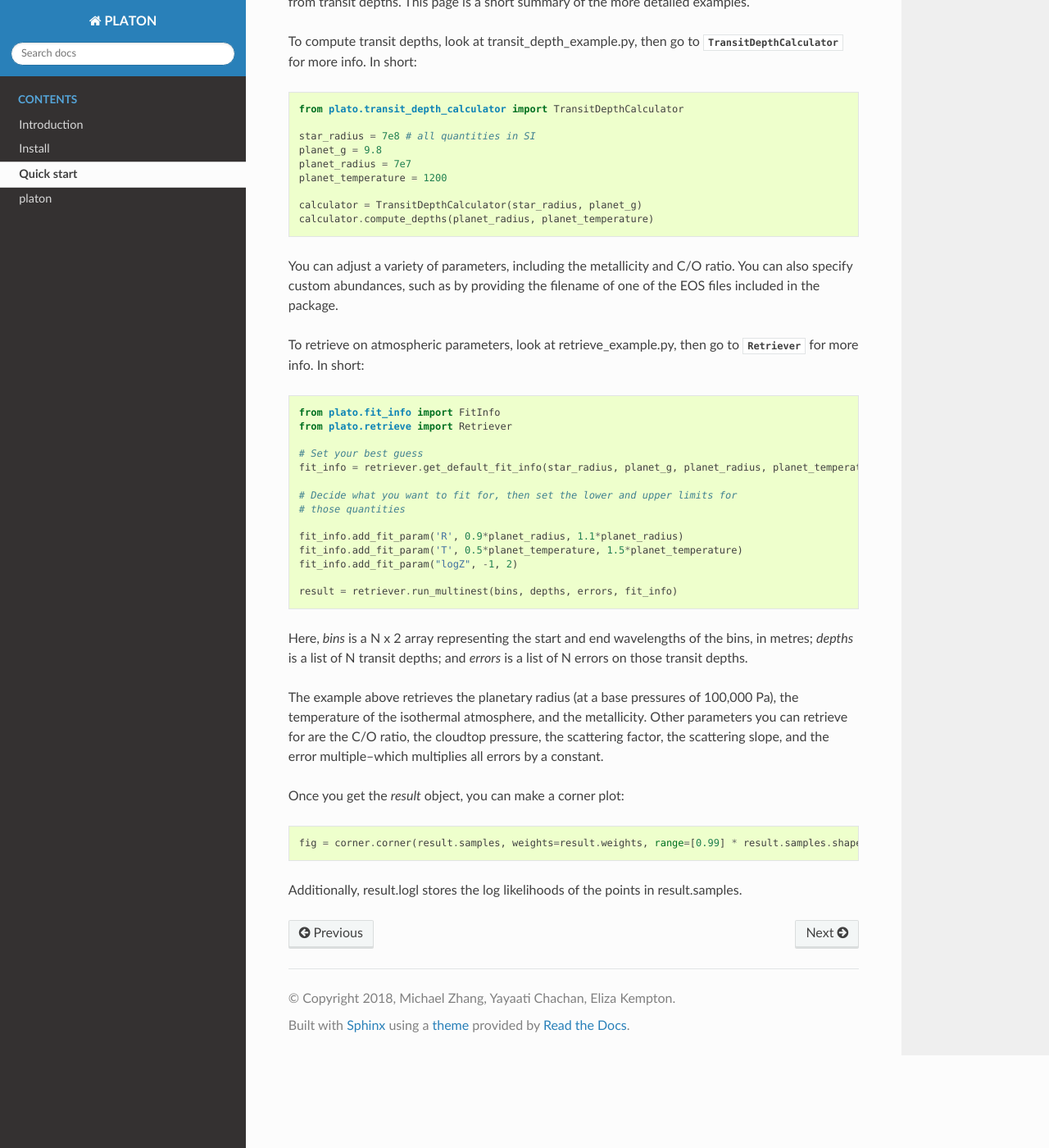
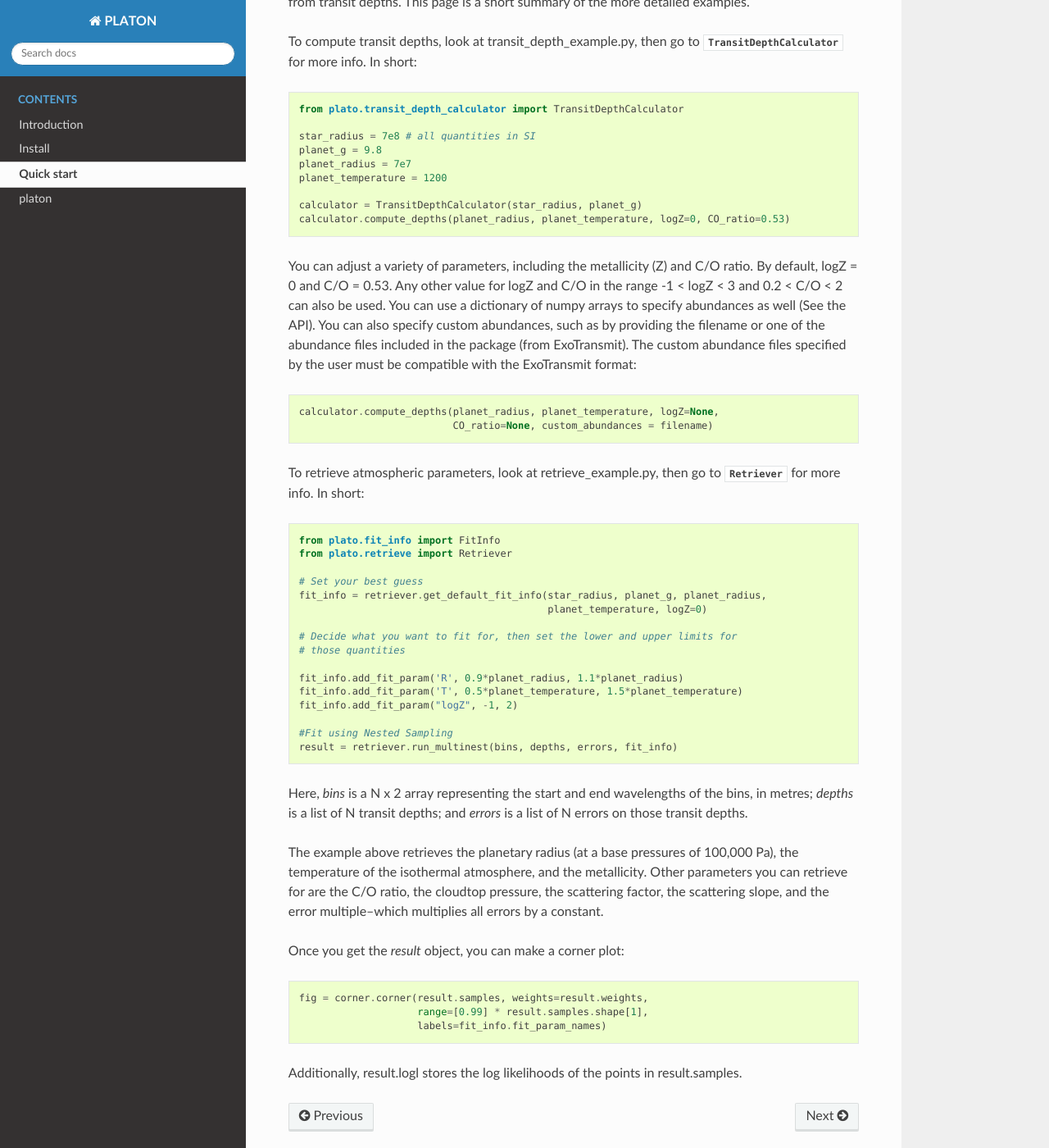
Before and after one commit to ideasrule/platon, a Sphinx documentation site: the page built from docs/quickstart.rst, in a window 1280 px wide and 1400 px high, scrolled down 217 px. Shown: the whole window at 82% size. Built offline with Sphinx 7.4.7 and the Read the Docs theme 2.0.0, drawn with Linux system fonts in a browser that asks for light colours.

Commit message:
Modified quickstart documentation
Former-commit-id: 0f53727a3729adbd9ef97a39f06a1d725bb2ec98

```diff
--- a/docs/quickstart.rst
+++ b/docs/quickstart.rst
@@ -17,20 +17,30 @@ To compute transit depths, look at transit_depth_example.py, then go to
   planet_temperature = 1200
 
   calculator = TransitDepthCalculator(star_radius, planet_g)
-  calculator.compute_depths(planet_radius, planet_temperature)
+  calculator.compute_depths(planet_radius, planet_temperature, logZ=0, CO_ratio=0.53)
 
-You can adjust a variety of parameters, including the metallicity and C/O
-ratio.  You can also specify custom abundances, such as by providing the
-filename of one of the EOS files included in the package.
+You can adjust a variety of parameters, including the metallicity (Z) and C/O
+ratio. By default, logZ = 0 and C/O = 0.53. Any other value for
+logZ and C/O in the range -1 < logZ < 3 and 0.2 < C/O < 2 can also be used.
+You can use a dictionary of numpy arrays to specify abundances as well
+(See the API).
+You can also specify custom abundances, such as by providing the filename or
+one of the abundance files included in the package (from ExoTransmit). The
+custom abundance files specified by the user must be compatible with the
+ExoTransmit format::
 
-To retrieve on atmospheric parameters, look at retrieve_example.py, then go to
+  calculator.compute_depths(planet_radius, planet_temperature, logZ=None,
+                            CO_ratio=None, custom_abundances = filename)
+
+To retrieve atmospheric parameters, look at retrieve_example.py, then go to
 :class:`.Retriever` for more info.  In short::
 
   from plato.fit_info import FitInfo
   from plato.retrieve import Retriever
 
   # Set your best guess
-  fit_info = retriever.get_default_fit_info(star_radius, planet_g, planet_radius, planet_temperature, logZ=0)
+  fit_info = retriever.get_default_fit_info(star_radius, planet_g, planet_radius,
+                                            planet_temperature, logZ=0)
 
   # Decide what you want to fit for, then set the lower and upper limits for
   # those quantities
@@ -39,6 +49,7 @@ To retrieve on atmospheric parameters, look at retrieve_example.py, then go to
   fit_info.add_fit_param('T', 0.5*planet_temperature, 1.5*planet_temperature)
   fit_info.add_fit_param("logZ", -1, 2)
 
+  #Fit using Nested Sampling
   result = retriever.run_multinest(bins, depths, errors, fit_info)
 
 Here, `bins` is a N x 2 array representing the start and end wavelengths of the
@@ -53,7 +64,9 @@ and the error multiple--which multiplies all errors by a constant.
 
 Once you get the `result` object, you can make a corner plot::
 
-  fig = corner.corner(result.samples, weights=result.weights, range=[0.99] * result.samples.shape[1], labels=fit_info.fit_param_names)
+  fig = corner.corner(result.samples, weights=result.weights,
+                      range=[0.99] * result.samples.shape[1],
+                      labels=fit_info.fit_param_names)
 
 Additionally, result.logl stores the log likelihoods of the points in
 result.samples.
```
